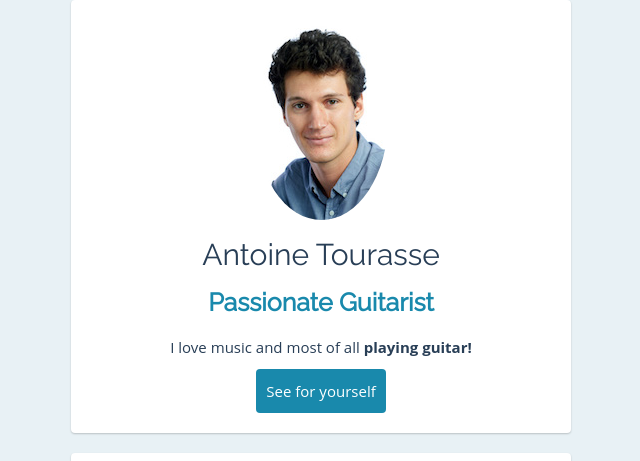
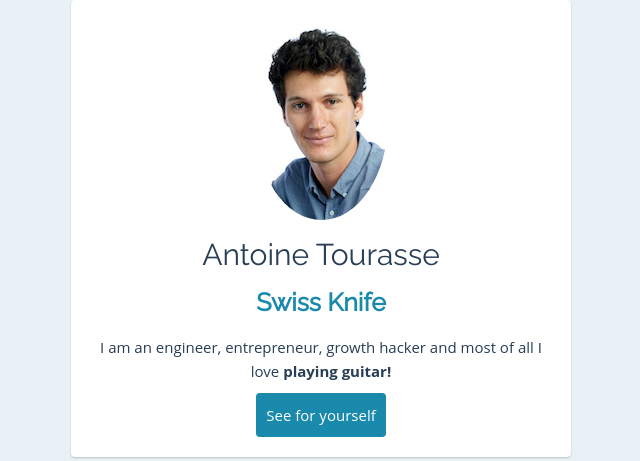
Before and after one commit to atourass/profile, a plain HTML site: page index.html in a window 1280 px wide. Shown: the top 461 px of the page, without its empty margins (319-959 px from the left). Drawn offline with Linux system fonts and the light colour scheme.

Commit message:
last commit before git pages

```diff
--- a/index.html
+++ b/index.html
@@ -12,8 +12,8 @@
     <div class="card text-center">
       <img src="images/profile.jpg" alt="Image de Antoine" title="Antoine Tourasse" class = "img-circle">
       <h1>Antoine Tourasse</h1>
-      <h2>Passionate Guitarist</h2>
-      <p>I love music and most of all <strong>playing guitar!</strong></p>
+      <h2>Swiss Knife</h2>
+      <p>I am an engineer, entrepreneur, growth hacker and most of all I love <strong>playing guitar!</strong></p>
       <a href="http://saltpeanuts.bandcamp.com/album/interconnection" class="btn-red">See for yourself</a>
     </div>
     <div class="card text-center">
```
